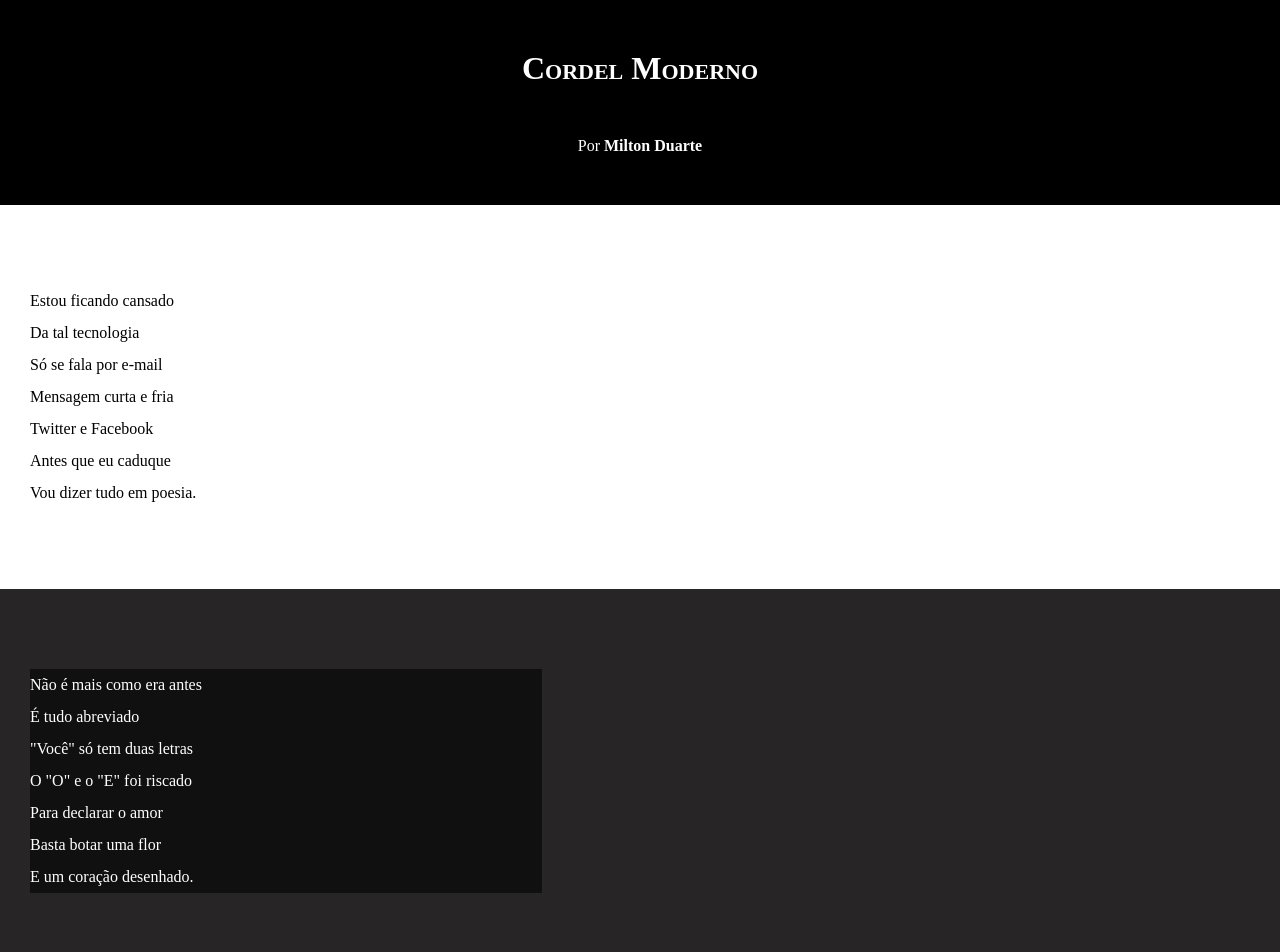
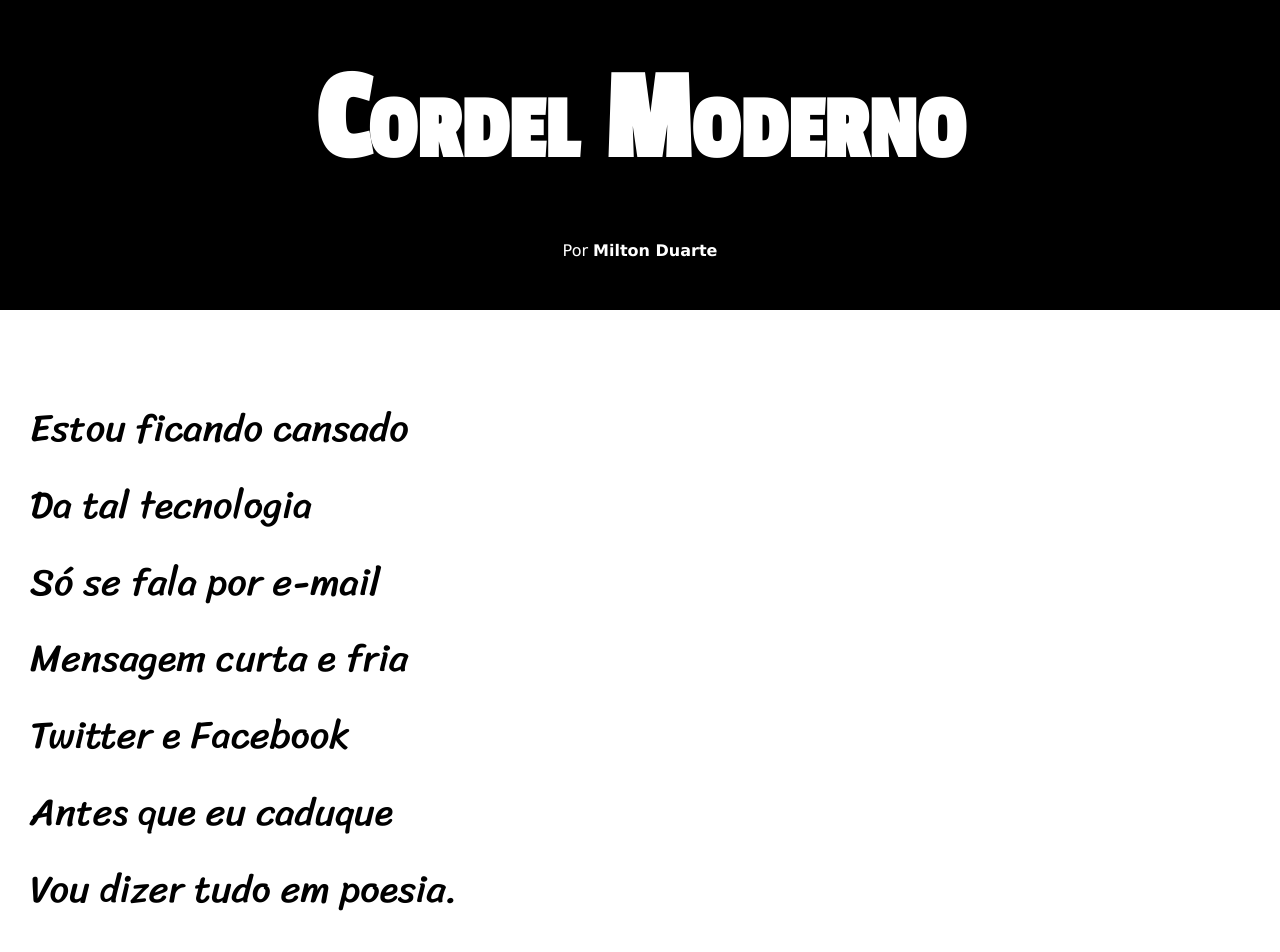
Before and after one commit to pliniogoncalves/html5-css3-modulo3, a plain HTML site: page index.html in a window 1280 px wide. Shown: the top 952 px of the page. Drawn offline with Linux system fonts and the light colour scheme.

Commit message:
Atualizando o css

```diff
--- a/style/style.css
+++ b/style/style.css
@@ -1,4 +1,12 @@
 @charset "UTF-8";
+
+@import url('https://fonts.googleapis.com/css2?family=Passion+One&family=Sriracha&display=swap');
+
+:root{
+    --fonte1: Verdana, Geneva, Tahoma, sans-serif;
+    --fonte2: 'Passion One', cursive;
+    --fonte3: 'Sriracha', cursive;
+}
 
 *{
     margin: 0;
@@ -7,6 +15,7 @@
 }
 
 html,body{
+    font-family: var(--fonte1);
     min-height: 100vh;
     background-color: darkgray;
 }
@@ -28,8 +37,10 @@ header{
 }
 
 header h1{
+    font-family: var(--fonte2);
     padding: 50px;
     font-variant: small-caps;
+    font-size: 10vw;
 }
 
 header p{
@@ -41,7 +52,8 @@ section{
     padding-bottom: 10vh;
     line-height: 2em;
     padding-left: 30px;
-
+    font-family: var(--fonte3);
+    font-size: 3vw;
 }
 
 section.normal{
@@ -55,8 +67,9 @@ section.imagem{
 }
 
 section.imagem p{
+    display: inline-block;
+    padding: 5px;
     background-color: rgba(0, 0, 0, 0.555);
-    width: 40vw;
 }
 
 footer{
```
